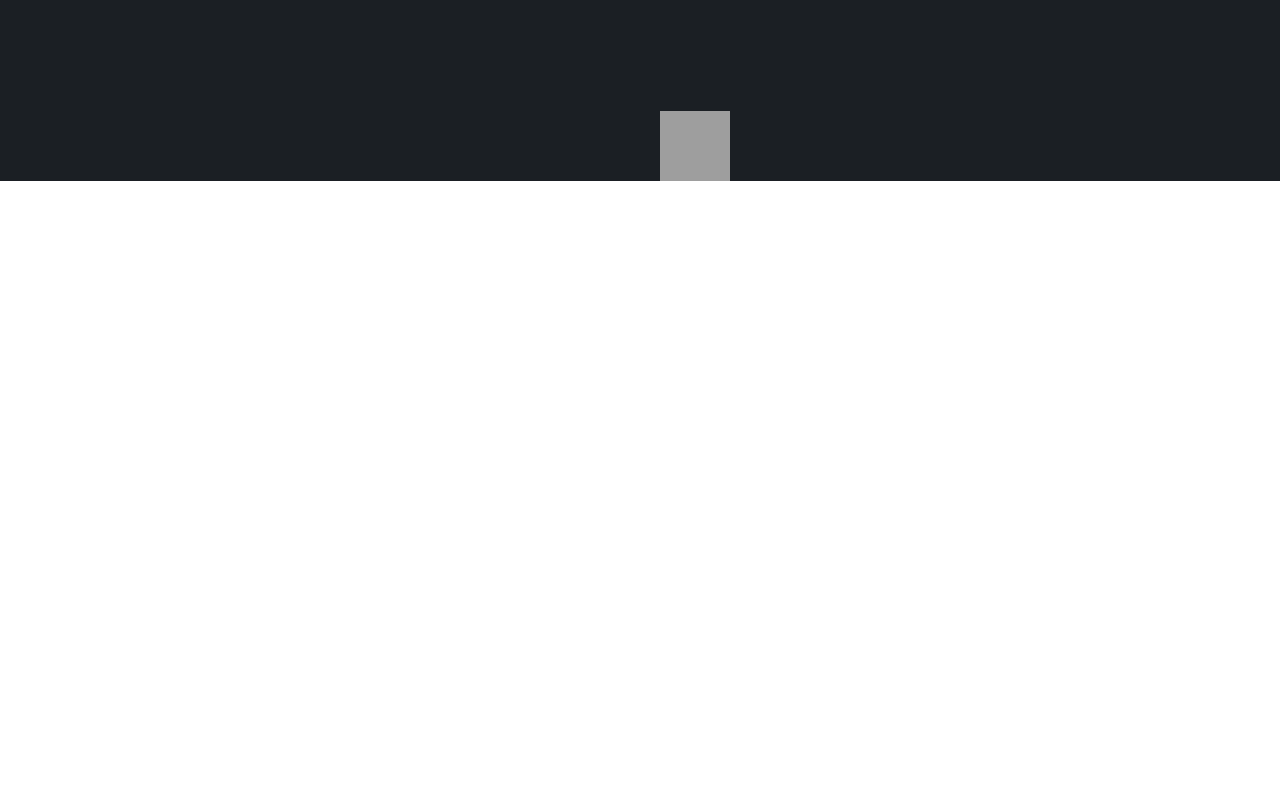
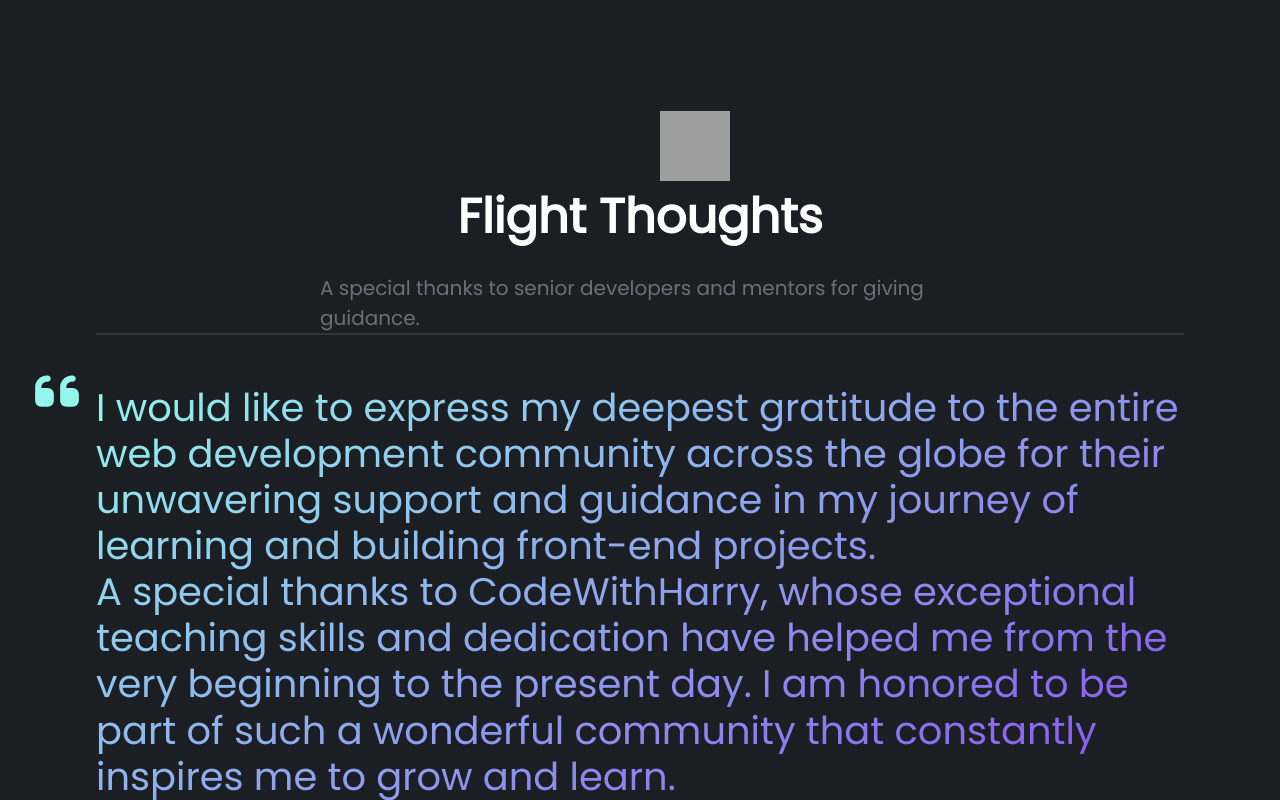
Before and after one commit to SinniS1/Copilot, a React (Vite) app: page / in a window 1280 px wide. Shown: the part 5931-6731 px from the top of the page. Before the commit the page ends 6112 px from the top, so only its background shows below. Built offline with nearby package versions, Linux system fonts and the light colour scheme; grey boxes are pictures that could not be loaded.

Commit message:
Project Done

```diff
--- a/src/App.jsx
+++ b/src/App.jsx
@@ -8,6 +8,7 @@
 import Section4 from './Components/Section4/Section4'
 import Section5 from './Components/Section5/Section5'
 import Section6 from './Components/Section6/Section6'
+import Section7 from './Components/Section7/Section7'
 const App = () => {
   return (
     <div className="App">
@@ -18,6 +19,7 @@
       <Section4 />
       <Section5 />
       <Section6 />
+      <Section7 />
     </div>
   )
 }
--- /dev/null
+++ b/src/Components/Section7/Section7.jsx
@@ -0,0 +1,35 @@
+import React from 'react'
+import './Section7.scss'
+import ContentBlock from '../ContentBlock/ContentBlock'
+const Section7 = () => {
+  return (
+    <div className="Section7">
+      <ContentBlock
+        heading={`Flight Thoughts`}
+        headingFontSize={`48px`}
+        paragraph={`A special thanks to senior developers and mentors for giving guidance.`}
+        ParaFontSize={`20px`}
+      />
+      <div className="underLine"></div>
+      <span className="GradiantText">
+        <svg xmlns="http://www.w3.org/2000/svg" viewBox="0 0 448 512">
+          <path
+            fill="#93f5ec"
+            d="M0 216C0 149.7 53.7 96 120 96h8c17.7 0 32 14.3 32 32s-14.3 32-32 32h-8c-30.9 0-56 25.1-56 56v8h64c35.3 0 64 28.7 64 64v64c0 35.3-28.7 64-64 64H64c-35.3 0-64-28.7-64-64V320 288 216zm256 0c0-66.3 53.7-120 120-120h8c17.7 0 32 14.3 32 32s-14.3 32-32 32h-8c-30.9 0-56 25.1-56 56v8h64c35.3 0 64 28.7 64 64v64c0 35.3-28.7 64-64 64H320c-35.3 0-64-28.7-64-64V320 288 216z"
+          />
+        </svg>
+        {`I would like to express my deepest gratitude to the entire web
+        development community across the globe for their unwavering support and
+        guidance in my journey of learning and building front-end projects.
+        `}
+        <br />
+        {` A special thanks to CodeWithHarry, whose exceptional teaching
+        skills and dedication have helped me from the very beginning to the
+        present day. I am honored to be part of such a wonderful community that
+        constantly inspires me to grow and learn.`}
+      </span>
+    </div>
+  )
+}
+
+export default Section7
--- /dev/null
+++ b/src/Components/Section7/Section7.scss
@@ -0,0 +1,38 @@
+.Section7 {
+  // border: 1px solid red;
+  height: fit-content;
+  width: 100%;
+  display: flex;
+  flex-direction: column;
+  align-items: center;
+  justify-content: space-around;
+
+  .underLine {
+    border: 1px solid #30363d;
+    height: 1px;
+    width: 85%;
+  }
+
+  .GradiantText {
+    // border: 1px solid red;
+    width: 85%;
+    font-size: 3vw;
+    line-height: 1.2;
+    text-align: left;
+    margin-top: 50px;
+    position: relative;
+    background: linear-gradient(150deg, #93f5ec, #894eee);
+    -webkit-background-clip: text;
+    background-clip: text;
+    -webkit-text-fill-color: transparent;
+    color: transparent;
+
+    svg {
+      position: absolute;
+      top: -1.5vw;
+      left: -5vw;
+      width: 50px;
+      height: 50px;
+    }
+  }
+}
```
